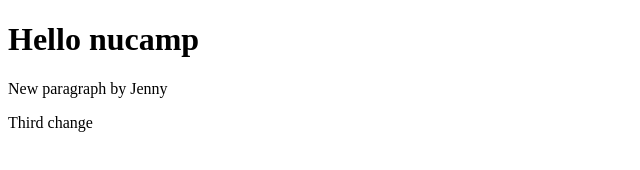
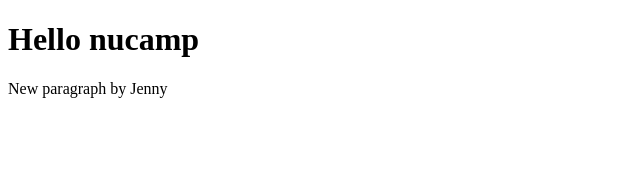
Before and after one commit to GSalgadoGit/git-test, a plain HTML site: page index.html in a window 1280 px wide. Shown: the whole page, without its empty margins (0-640 px from the left). Drawn offline with Linux system fonts and the light colour scheme.

```diff
--- a/index.html
+++ b/index.html
@@ -9,6 +9,5 @@
 <body>
     <h1>Hello nucamp</h1>
     <p>New paragraph by Jenny</p>
-    <p>Third change</p>
 </body>
 </html>
```
